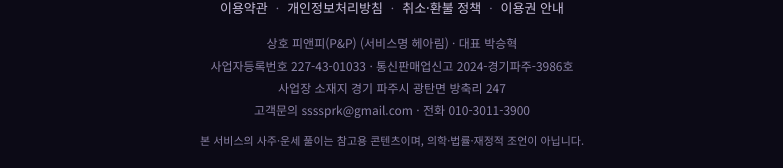
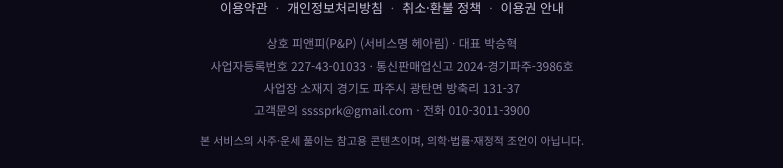
Before and after one commit to tlfwjsdlstod95-sys/saju, a Next.js app in the folder saju-app/: page /terms in a window 1280 px wide. Shown: the part 1808-1976 px from the top of the page, without its empty margins (248-1031 px from the left). Built offline with nearby package versions, Linux system fonts and the light colour scheme; no server answers.

Commit message:
fix: 사업장 소재지를 사업자등록증 주소로 정정 (방축리 131-37)

```diff
--- a/saju-app/app/biz.ts
+++ b/saju-app/app/biz.ts
@@ -5,7 +5,7 @@ export const BIZ = {
   owner: '박승혁',                // 대표자
   bizNo: '227-43-01033',          // 사업자등록번호
   mailOrderNo: '2024-경기파주-3986호', // 통신판매업 신고번호
-  address: '경기 파주시 광탄면 방축리 247', // 사업장 소재지 (전자상거래법·PG심사 표기)
+  address: '경기도 파주시 광탄면 방축리 131-37', // 사업장 소재지 (전자상거래법·PG심사 표기)
   tel: '010-3011-3900',           // 대표 연락처 — 토스 심사 요건상 필수(휴대폰번호 허용). 0507 안심번호 발급 시 교체
   email: 'ssssprk@gmail.com',     // 고객문의 / 개인정보보호책임자 연락처
   privacyOfficer: '박승혁',        // 개인정보보호책임자
```
